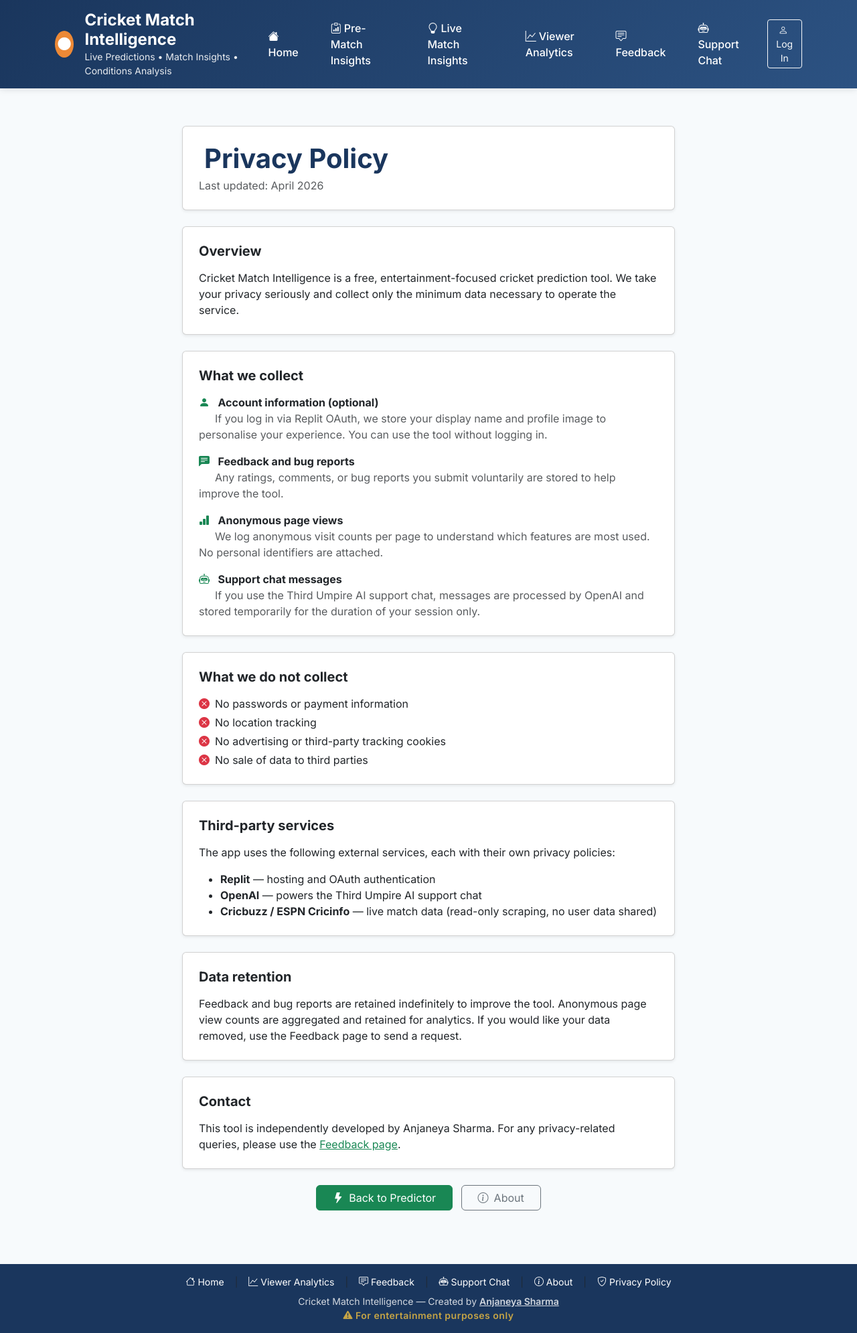
After one commit to econsmaestro/cricket-score-predictor, a Flask app: page /privacy-policy in a window 1280 px wide. The commit adds this page. Shown: the whole page at 67% size. Run offline with Flask 3, Linux system fonts and the light colour scheme; parts of the project's set-up code (start-up, migrations or seed data) failed here and were passed over; some libraries are stand-ins or nearby versions.

Commit message:
Add about and privacy policy pages to the application
Add new routes for `/about` and `/privacy-policy`, create corresponding HTML templates, update the footer in `base.html` to include links to these pages, and add them to the sitemap in `routes.py`.

Replit-Commit-Author: Agent
Replit-Commit-Session-Id: 34526076-8f45-4915-8436-f68221b01872
Replit-Commit-Checkpoint-Type: full_checkpoint
Replit-Commit-Event-Id: d7a78e67-d74e-4bdc-b0b2-2aebe518621e
Replit-Commit-Screenshot-Url: https://storage.googleapis.com/screenshot-production-us-central1/b407f9d4-a912-4514-9106-fd10bd03162e/34526076-8f45-4915-8436-f68221b01872/eD0KF1Z
Replit-Helium-Checkpoint-Created: true

```diff
--- a/routes.py
+++ b/routes.py
@@ -1792,6 +1792,18 @@ def api_support_chat_clear():
     return jsonify({"success": True})
 
 
+@app.route("/about")
+def about():
+    """About page with app description and creator info."""
+    return render_template("about.html")
+
+
+@app.route("/privacy-policy")
+def privacy_policy():
+    """Privacy policy page."""
+    return render_template("privacy.html")
+
+
 @app.route("/robots.txt")
 def robots_txt():
     """Serve robots.txt for search engine crawlers."""
@@ -1817,7 +1829,9 @@ def sitemap_xml():
         ("/demo", "0.9", "weekly"),
         ("/prematch", "0.8", "weekly"),
         ("/insights", "0.8", "weekly"),
-        ("/support-chat", "0.7", "monthly"),
+        ("/about", "0.7", "monthly"),
+        ("/privacy-policy", "0.5", "monthly"),
+        ("/support-chat", "0.6", "monthly"),
     ]
     from flask import Response
     from datetime import date
--- a/templates/base.html
+++ b/templates/base.html
@@ -134,7 +134,7 @@
 
     <footer class="footer">
         <div class="container">
-            <div class="d-flex justify-content-center gap-3 mb-2">
+            <div class="d-flex flex-wrap justify-content-center gap-3 mb-2">
                 <a href="/" class="text-white text-decoration-none"><i class="bi bi-house"></i> Home</a>
                 <span class="text-muted">|</span>
                 <a href="/analytics" class="text-white text-decoration-none"><i class="bi bi-graph-up"></i> Viewer Analytics</a>
@@ -142,8 +142,12 @@
                 <a href="/bug-report" class="text-white text-decoration-none"><i class="bi bi-chat-square-text"></i> Feedback</a>
                 <span class="text-muted">|</span>
                 <a href="/support-chat" class="text-white text-decoration-none"><i class="bi bi-robot"></i> Support Chat</a>
+                <span class="text-muted">|</span>
+                <a href="/about" class="text-white text-decoration-none"><i class="bi bi-info-circle"></i> About</a>
+                <span class="text-muted">|</span>
+                <a href="/privacy-policy" class="text-white text-decoration-none"><i class="bi bi-shield-check"></i> Privacy Policy</a>
             </div>
-            <p>Cricket Match Intelligence - Created by Anjaneya Sharma</p>
+            <p>Cricket Match Intelligence &mdash; Created by <a href="/about" class="text-white fw-semibold">Anjaneya Sharma</a></p>
             <p class="mb-0" style="color: #f0c040; font-weight: 600; font-size: 14px; letter-spacing: 0.5px;"><i class="bi bi-exclamation-triangle-fill me-1"></i>For entertainment purposes only</p>
         </div>
     </footer>
--- /dev/null
+++ b/templates/privacy.html
@@ -0,0 +1,95 @@
+{% extends "base.html" %}
+{% block content %}
+<div class="row justify-content-center mt-4 mb-5">
+    <div class="col-lg-8">
+
+        <div class="card shadow-sm mb-4">
+            <div class="card-body p-4">
+                <h1 class="fw-bold mb-1" style="color: var(--primary-color, #1a6b3a);">
+                    <i class="bi bi-shield-check-fill me-2"></i>Privacy Policy
+                </h1>
+                <p class="text-muted mb-0">Last updated: April 2026</p>
+            </div>
+        </div>
+
+        <div class="card shadow-sm mb-4">
+            <div class="card-body p-4">
+                <h2 class="h5 fw-bold mb-3">Overview</h2>
+                <p class="mb-0">Cricket Match Intelligence is a free, entertainment-focused cricket prediction tool. We take your privacy seriously and collect only the minimum data necessary to operate the service.</p>
+            </div>
+        </div>
+
+        <div class="card shadow-sm mb-4">
+            <div class="card-body p-4">
+                <h2 class="h5 fw-bold mb-3">What we collect</h2>
+                <ul class="list-unstyled mb-0">
+                    <li class="mb-3">
+                        <i class="bi bi-person-fill text-success me-2"></i>
+                        <strong>Account information (optional)</strong><br>
+                        <span class="text-muted ms-4">If you log in via Replit OAuth, we store your display name and profile image to personalise your experience. You can use the tool without logging in.</span>
+                    </li>
+                    <li class="mb-3">
+                        <i class="bi bi-chat-left-text-fill text-success me-2"></i>
+                        <strong>Feedback and bug reports</strong><br>
+                        <span class="text-muted ms-4">Any ratings, comments, or bug reports you submit voluntarily are stored to help improve the tool.</span>
+                    </li>
+                    <li class="mb-3">
+                        <i class="bi bi-bar-chart-fill text-success me-2"></i>
+                        <strong>Anonymous page views</strong><br>
+                        <span class="text-muted ms-4">We log anonymous visit counts per page to understand which features are most used. No personal identifiers are attached.</span>
+                    </li>
+                    <li class="mb-0">
+                        <i class="bi bi-robot text-success me-2"></i>
+                        <strong>Support chat messages</strong><br>
+                        <span class="text-muted ms-4">If you use the Third Umpire AI support chat, messages are processed by OpenAI and stored temporarily for the duration of your session only.</span>
+                    </li>
+                </ul>
+            </div>
+        </div>
+
+        <div class="card shadow-sm mb-4">
+            <div class="card-body p-4">
+                <h2 class="h5 fw-bold mb-3">What we do not collect</h2>
+                <ul class="list-unstyled mb-0">
+                    <li class="mb-1"><i class="bi bi-x-circle-fill text-danger me-2"></i>No passwords or payment information</li>
+                    <li class="mb-1"><i class="bi bi-x-circle-fill text-danger me-2"></i>No location tracking</li>
+                    <li class="mb-1"><i class="bi bi-x-circle-fill text-danger me-2"></i>No advertising or third-party tracking cookies</li>
+                    <li class="mb-0"><i class="bi bi-x-circle-fill text-danger me-2"></i>No sale of data to third parties</li>
+                </ul>
+            </div>
+        </div>
+
+        <div class="card shadow-sm mb-4">
+            <div class="card-body p-4">
+                <h2 class="h5 fw-bold mb-3">Third-party services</h2>
+                <p>The app uses the following external services, each with their own privacy policies:</p>
+                <ul class="mb-0">
+                    <li><strong>Replit</strong> — hosting and OAuth authentication</li>
+                    <li><strong>OpenAI</strong> — powers the Third Umpire AI support chat</li>
+                    <li><strong>Cricbuzz / ESPN Cricinfo</strong> — live match data (read-only scraping, no user data shared)</li>
+                </ul>
+            </div>
+        </div>
+
+        <div class="card shadow-sm mb-4">
+            <div class="card-body p-4">
+                <h2 class="h5 fw-bold mb-3">Data retention</h2>
+                <p class="mb-0">Feedback and bug reports are retained indefinitely to improve the tool. Anonymous page view counts are aggregated and retained for analytics. If you would like your data removed, use the Feedback page to send a request.</p>
+            </div>
+        </div>
+
+        <div class="card shadow-sm mb-4">
+            <div class="card-body p-4">
+                <h2 class="h5 fw-bold mb-3">Contact</h2>
+                <p class="mb-0">This tool is independently developed by Anjaneya Sharma. For any privacy-related queries, please use the <a href="/bug-report" class="text-success">Feedback page</a>.</p>
+            </div>
+        </div>
+
+        <div class="text-center">
+            <a href="/" class="btn btn-success px-4"><i class="bi bi-lightning-fill me-2"></i>Back to Predictor</a>
+            <a href="/about" class="btn btn-outline-secondary ms-2 px-4"><i class="bi bi-info-circle me-2"></i>About</a>
+        </div>
+
+    </div>
+</div>
+{% endblock %}
```
Also changed, not shown: templates/about.html (added, +65 -0 lines).
